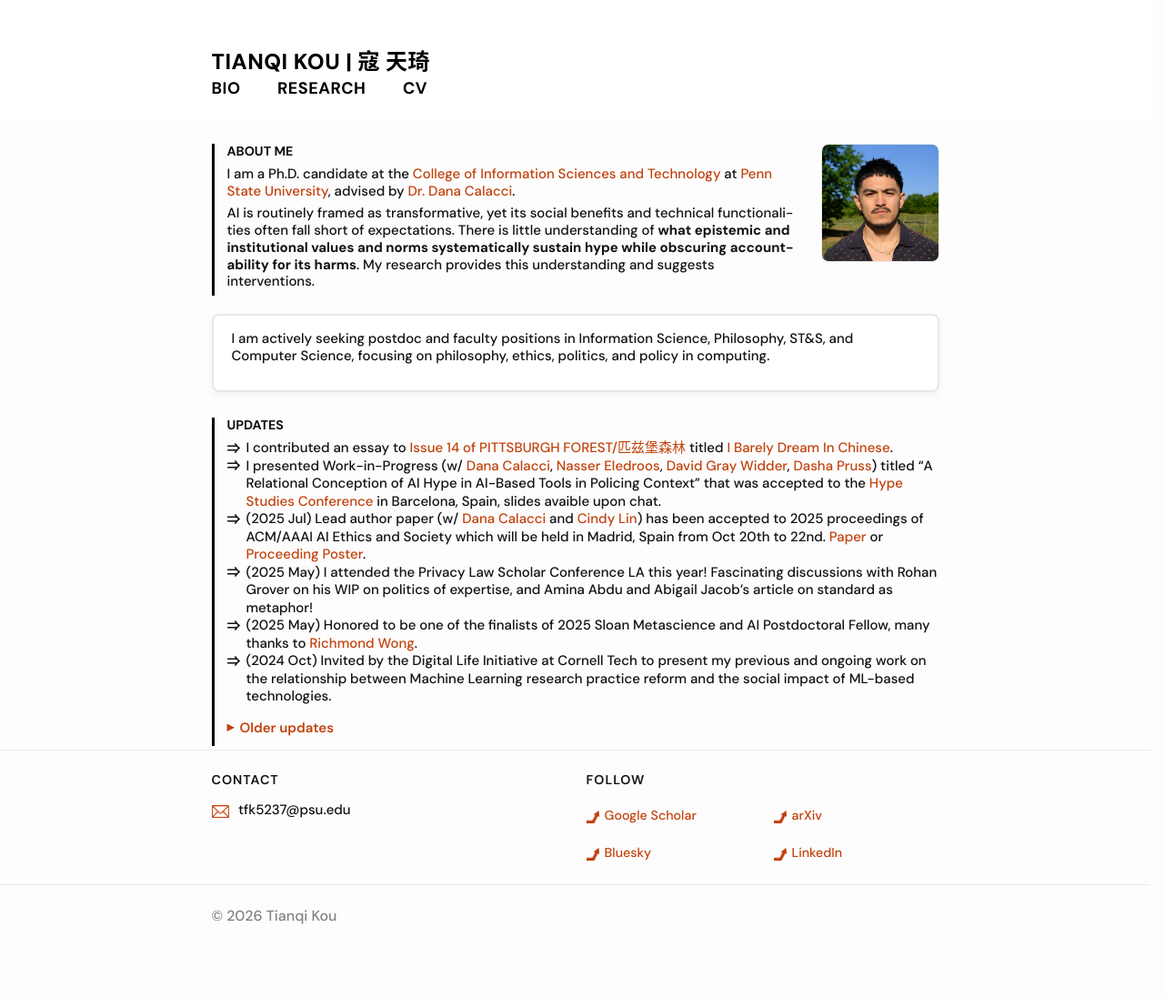
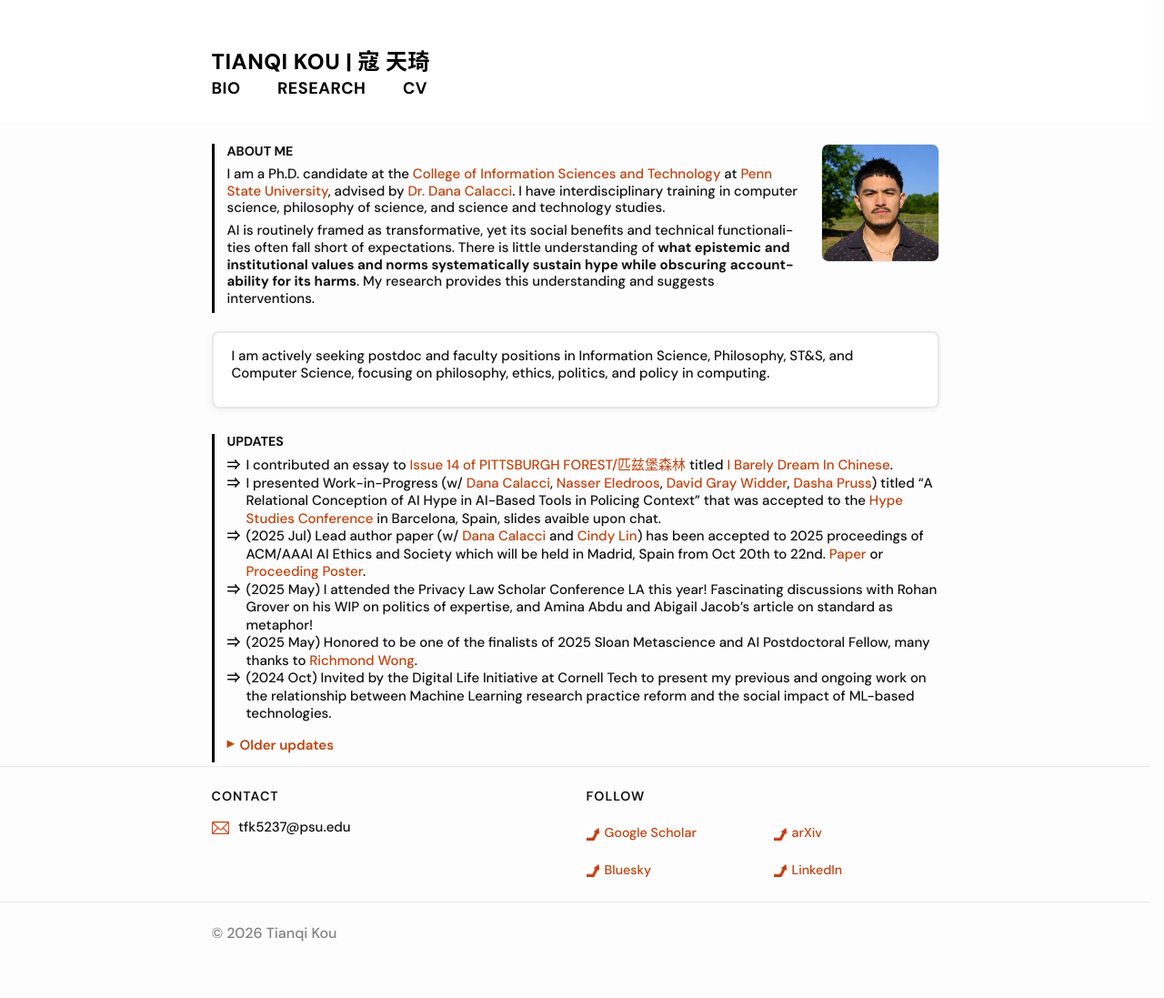
Before and after one commit to koutianqi/koutianqi.github.io, a Jekyll site: the page built from index.markdown, in a window 1280 px wide. Shown: the whole page at 91% size. Built offline with Jekyll 4.4.1, drawn with Linux system fonts in a browser that asks for light colours.

Commit message:
Update index.markdown

```diff
--- a/index.markdown
+++ b/index.markdown
@@ -9,7 +9,7 @@ description: "I study hype and accountability in AI/ML ecosystem."
   <h2 class="desktop-only"><strong>ABOUT ME</strong></h2>
   <h2 class="mobile-only"><strong>ABOUT ME</strong></h2>
 
-I am a Ph.D. candidate at the [College of Information Sciences and Technology](https://ist.psu.edu/about) at [Penn State University](https://www.psu.edu), advised by [Dr. Dana Calacci](https://www.dcalacci.net).
+I am a Ph.D. candidate at the [College of Information Sciences and Technology](https://ist.psu.edu/about) at [Penn State University](https://www.psu.edu), advised by [Dr. Dana Calacci](https://www.dcalacci.net). I have interdisciplinary training in computer science, philosophy of science, and science and technology studies.
 
 AI is routinely framed as transformative, yet its social benefits and technical functionalities often fall short of expectations. There is little understanding of **what epistemic and institutional values and norms systematically sustain hype while obscuring accountability for its harms**. My research provides this understanding and suggests interventions.
 
```
